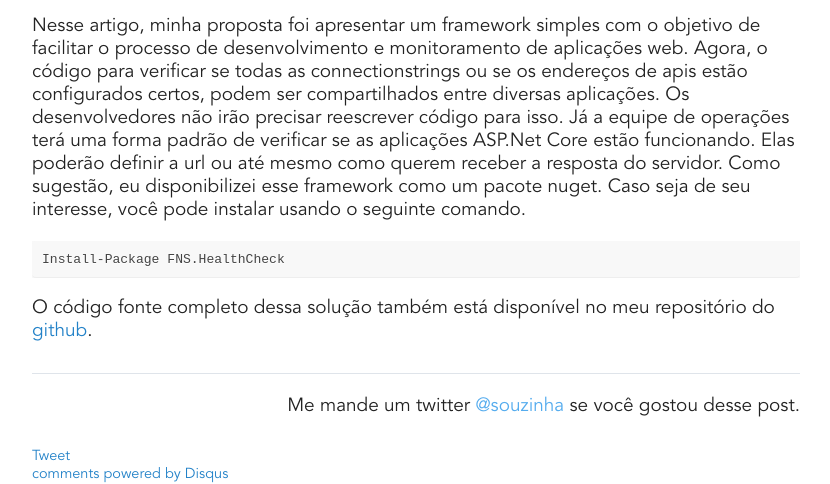
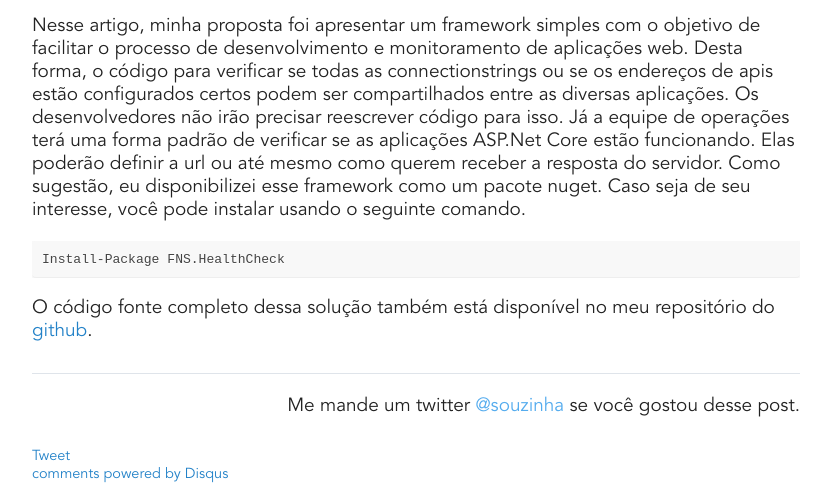
Before and after one commit to fabio-neves/fabio-neves.github.io, a Jekyll site: the page built from _posts/2019-08-21-health-check.md, in a window 1280 px wide and 900 px high, scrolled down 1515 px, cut to the strip 416-900 px from the top of the window. Shown: the whole strip, without its empty margins (224-1054 px from the left). Built offline with Jekyll 4.4.1, drawn with Linux system fonts in a browser that asks for light colours; comment, search, counter and statistics services are not loaded.

Commit message:
Adds a text review

````diff
--- a/_posts/2019-08-21-health-check.md
+++ b/_posts/2019-08-21-health-check.md
@@ -29,7 +29,7 @@ Até agora, definimos o funcionamento principal do nosso framework. Vale explica
 
 <script src="https://gist.github.com/fabio-neves/b7071d9f079633c0daa53b83cfc69788.js"></script>
 
-Nesse artigo, minha proposta foi apresentar um framework simples com o objetivo de facilitar o processo de desenvolvimento e monitoramento de aplicações web. Agora, o código para verificar se todas as connectionstrings ou se os endereços de apis estão configurados certos, podem ser compartilhados entre diversas aplicações. Os desenvolvedores não irão precisar reescrever código para isso. Já a equipe de operações terá uma forma padrão de verificar se as aplicações ASP.Net Core estão funcionando. Elas poderão definir a url ou até mesmo como querem receber a resposta do servidor. Como sugestão, eu disponibilizei esse framework como um pacote nuget. Caso seja de seu interesse, você pode instalar usando o seguinte comando.
+Nesse artigo, minha proposta foi apresentar um framework simples com o objetivo de facilitar o processo de desenvolvimento e monitoramento de aplicações web. Desta forma, o código para verificar se todas as connectionstrings ou se os endereços de apis estão configurados certos podem ser compartilhados entre as diversas aplicações. Os desenvolvedores não irão precisar reescrever código para isso. Já a equipe de operações terá uma forma padrão de verificar se as aplicações ASP.Net Core estão funcionando. Elas poderão definir a url ou até mesmo como querem receber a resposta do servidor. Como sugestão, eu disponibilizei esse framework como um pacote nuget. Caso seja de seu interesse, você pode instalar usando o seguinte comando.
 
 ```powershell
 Install-Package FNS.HealthCheck
````
